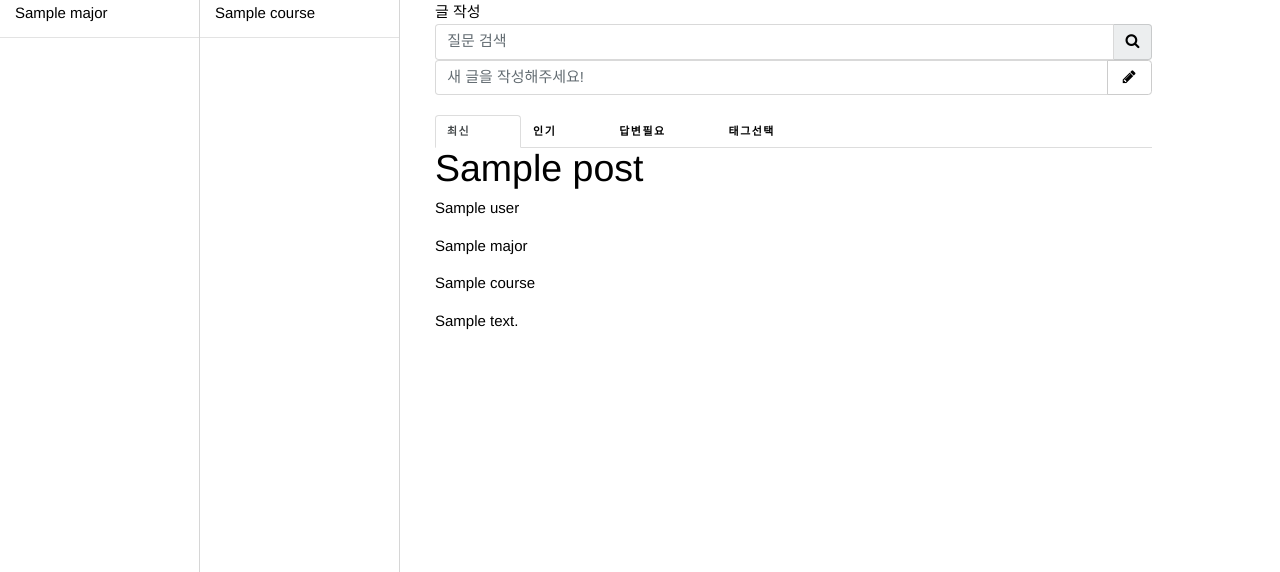
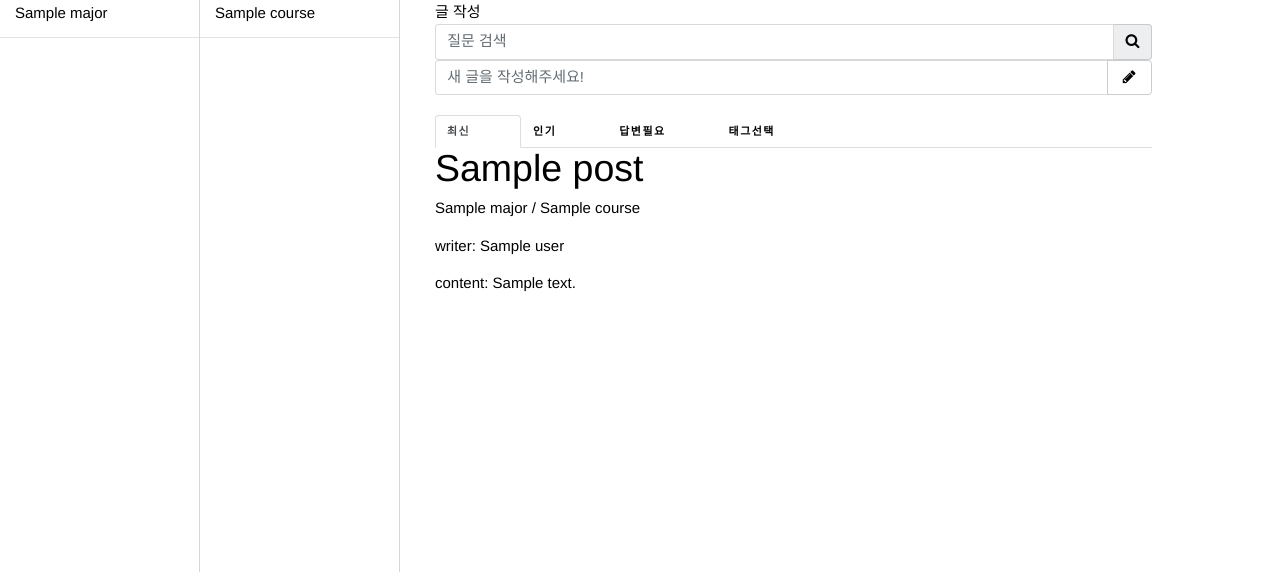
Before and after one commit to LikeAPlus/APlus, a Django app: template qnas/templates/qnas/index.html in a window 1280 px wide. Shown: the part 129-701 px from the top of the page. Run offline with Django 3.2, Linux system fonts and the light colour scheme; the template is opened without the code that fills it: most values are stand-ins (such as "Sample title", 1, 10 or a date in 2020); some libraries are stand-ins or nearby versions.

Commit message:
주석삭제

```diff
--- a/qnas/templates/qnas/index.html
+++ b/qnas/templates/qnas/index.html
@@ -120,20 +120,6 @@ APlus
 	    	$('#myModal').modal('show');
 	    })();
     </script>
-<!--
-	    <form class="write">
-			<div class="form-group">
-				<input name = "title" placeholder="title" class="title">
-    			<textarea class="form-control" id="exampleFormControlTextarea1" rows="10"></textarea>
-
-				<label class="btn btn-default">
-	  			UPLOAD<input type="file" hidden>
-				</label>
-
-				<label class="btn btn-default submit">
-	  			UPLOAD<input type="submit" hidden>
-				</label>
-	 -->
   			</div>
 	    </form>
 
@@ -156,10 +142,10 @@ APlus
 		  <div class="tab-pane fade show active" id="home" role="tabpanel" aria-labelledby="home-tab">
 		  	{% for post in posts %}
 				<h1><a href="/qnas/read/{{post.id}}">{{post.title}}</a></h1>
-                <p>{{ post.user }}</p>
-				<p>{{post.major}}</p>
-				<p>{{post.course}}</p>
-				<p>{{post.content}}</p>
+
+				<p>{{post.major}} / {{post.course}}</p>
+                <p>writer: {{ post.user }}</p>
+				<p>content: {{post.content}}</p>
 
 			{% endfor %}
 		  </div>
```
